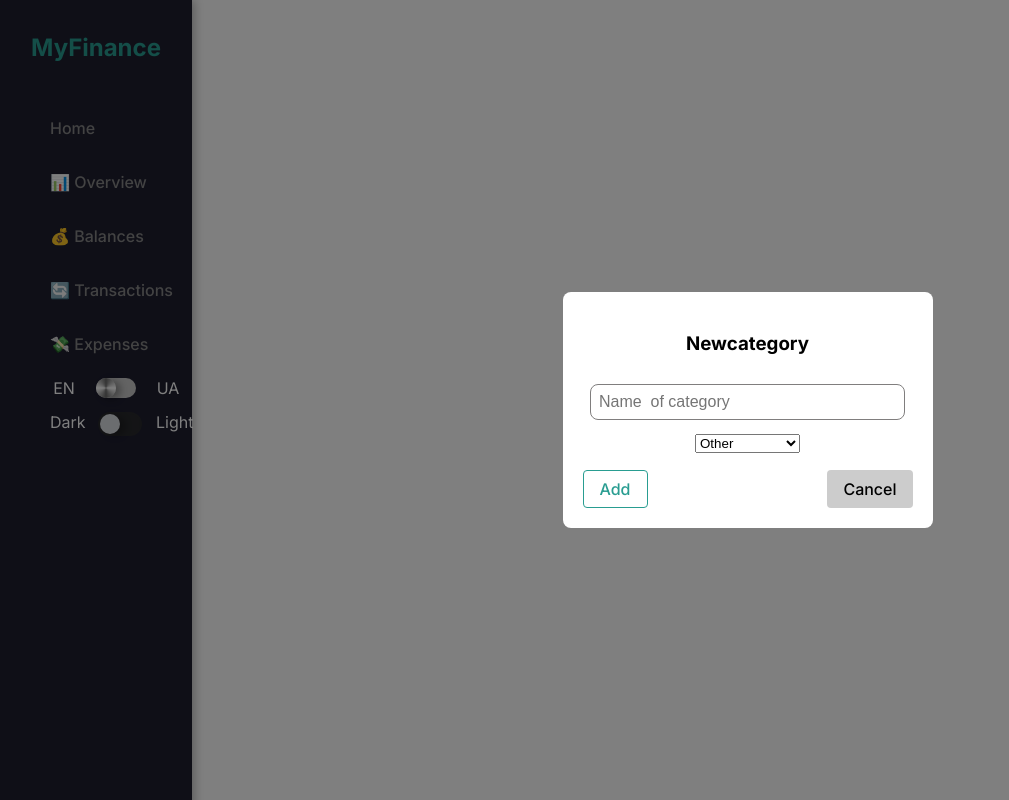
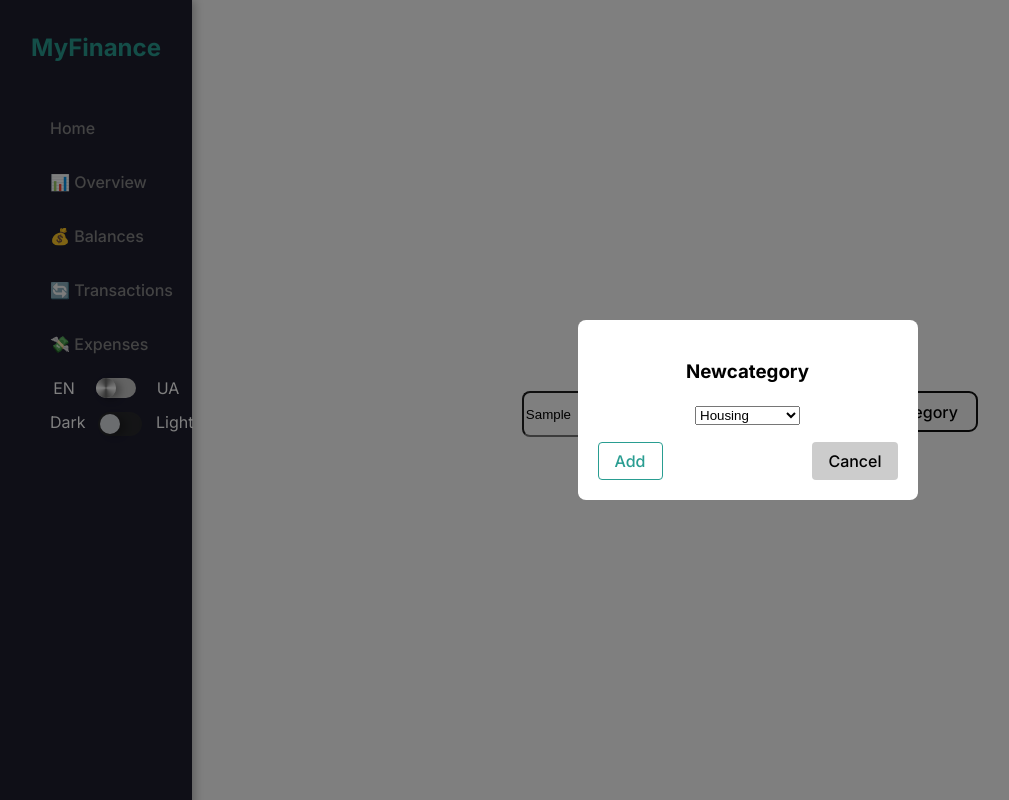
Before and after one commit to Gemchyk/FinTrack, a React (Vite) app: page /Expenses in a window 1280 px wide. Both pictures are taken after typing "Sample" into the empty fields and a click on the button "Add new category". Shown: the whole page, without its empty margins (0-1009 px from the left). Built offline with nearby package versions, Linux system fonts and the light colour scheme.

Commit message:
feat:fix_add_category_fix_UI

```diff
--- a/src/components/Categories/CategoriesList/CategoryModal/AddCategoryButton.jsx
+++ b/src/components/Categories/CategoriesList/CategoryModal/AddCategoryButton.jsx
@@ -8,7 +8,7 @@ const AddCategoryButton = () => {
 
   return (
     <>
-      <div style={{ textAlign: "center", margin: "20px 0" }}>
+      <div>
         <button onClick={() => setShowModal(true)}>
           {t("Add new category")}
         </button>
--- a/src/components/Categories/CategoriesList/CategoryModal/NewCategoryModal.jsx
+++ b/src/components/Categories/CategoriesList/CategoryModal/NewCategoryModal.jsx
@@ -7,16 +7,19 @@ import { useTranslation } from 'react-i18next';
 const NewCategoryModal = ({ onClose }) => {
   const dispatch = useDispatch();
   const [name, setName] = useState("");
-  const [iconName, setIconName] = useState("Other");
-  const {t} = useTranslation();
+  const [iconName, setIconName] = useState("Housing");
+  const { t } = useTranslation();
 
   const handleSubmit = () => {
-    if (!name.trim()) return;
+    const finalName = iconName === "Other" ? name.trim() : iconName;
+    if (!finalName) return;
+
     dispatch(addCategory({
       id: nanoid(),
-      name,
-      iconName
+      name: finalName,
+      iconName,
     }));
+
     onClose();
   };
 
@@ -24,13 +27,11 @@ const NewCategoryModal = ({ onClose }) => {
     <div className="modal-overlay" onClick={onClose}>
       <div className="modal" onClick={(e) => e.stopPropagation()}>
         <h3>{t("Newcategory")}</h3>
-        <input
-          type="text"
-          placeholder={t("Name category")}
-          value={name}
-          onChange={(e) => setName(e.target.value)}
-        />
-        <select value={iconName} onChange={(e) => setIconName(e.target.value)}>
+
+        <select
+          value={iconName}
+          onChange={(e) => setIconName(e.target.value)}
+        >
           <option value="Housing">Housing</option>
           <option value="Food">Food</option>
           <option value="Transport">Transport</option>
@@ -39,6 +40,16 @@ const NewCategoryModal = ({ onClose }) => {
           <option value="Health">Health</option>
           <option value="Other">Other</option>
         </select>
+
+        {iconName === "Other" && (
+          <input
+            type="text"
+            placeholder={t("Name category")}
+            value={name}
+            onChange={(e) => setName(e.target.value)}
+          />
+        )}
+
         <div className="modal-buttons">
           <button onClick={handleSubmit}>{t("Add")}</button>
           <button onClick={onClose}>{t("Cancel")}</button>
--- a/src/components/ExpensesGoals/ExpensesGoalsByCategory.jsx
+++ b/src/components/ExpensesGoals/ExpensesGoalsByCategory.jsx
@@ -4,15 +4,12 @@ import { useSelector, useDispatch } from "react-redux";
 import { useState } from "react";
 import AddExpenseModal from "../Categories/CategoriesList/AddExpenseModal";
 import { removeExpenseWithStats } from "../Categories/categoriesSlice";
-import { useTranslation } from "react-i18next";
-
 
 import IconFood from "/src/assets/icons/IconFood.svg?react";
 import IconTransportation from "/src/assets/icons/IconTransportation.svg?react";
 import IconEntertainment from "/src/assets/icons/IconEntertainment.svg?react";
 import IconShopping from "/src/assets/icons/IconShopping.svg?react";
 import IconOthers from "/src/assets/icons/IconOthers.svg?react";
-
 
 export const iconMap = {
   Food: <IconFood />,
@@ -33,7 +30,6 @@ export const titleMap = {
 export default function ExpensesGoalsByCategory() {
   const categories = useSelector((state) => state.categories);
   const dispatch = useDispatch();
-  const { t } = useTranslation();
   const [activeCategoryId, setActiveCategoryId] = useState(null);
   const [showModalForCategory, setShowModalForCategory] = useState(null);
   const [editingExpense, setEditingExpense] = useState(null);
@@ -44,7 +40,14 @@ export default function ExpensesGoalsByCategory() {
   };
 
   const handleDelete = (categoryId, exp) => {
-    dispatch(removeExpenseWithStats({categoryId, expenseId: exp.id, date: exp.date, amount: exp.amount}))
+    dispatch(
+      removeExpenseWithStats({
+        categoryId,
+        expenseId: exp.id,
+        date: exp.date,
+        amount: exp.amount,
+      })
+    );
   };
 
   const handleEdit = (categoryId, expense) => {
@@ -59,7 +62,6 @@ export default function ExpensesGoalsByCategory() {
 
   return (
     <div className={styles.expensesGoals}>
-      <h2>{t("Expenses by category")}</h2>
       <div className={styles.cardsGrid}>
         {categories.map((category) => {
           const total = category.expenses.reduce((sum, e) => sum + e.amount, 0);
@@ -69,7 +71,6 @@ export default function ExpensesGoalsByCategory() {
             amount: total,
             goal: category.goalAmount ?? null,
             icon: iconMap[category.iconName] || <IconOthers />,
-            name: titleMap[category.iconName] || category.name,
           };
 
           return (
--- a/src/components/ExpensesGoals/ExpensesGoalsByCategory.module.scss
+++ b/src/components/ExpensesGoals/ExpensesGoalsByCategory.module.scss
@@ -6,10 +6,13 @@
   width: 100%;
 
   h2 {
+    width: 100%;
+    text-align: center;
     margin: 0;
     font-weight: 400;
     font-size: 22px;
     color: var(--color-text-secondary);
+    margin-bottom: 15px;
   }
 }
 
--- a/src/components/SearchForm/SearchForm.scss
+++ b/src/components/SearchForm/SearchForm.scss
@@ -1,11 +1,16 @@
-
-
 .searchInput{
     // position: absolute;
     // top: 100px;
-
+    display: flex;
+    column-gap: 10px;
     input{
         height: 40px;
+        border-radius: 8px;
         color-scheme: light;
     }
 }
+.Expense_head {
+    display: flex;
+    justify-content: space-around;
+    margin-bottom: 20px;
+}
--- a/src/components/Transactions/Transactions.scss
+++ b/src/components/Transactions/Transactions.scss
@@ -1,4 +1,3 @@
-
 :root {
     --sn-bg-color: #fff;
     --sn-text-primary: #191919;
--- a/src/pages/Expenses.jsx
+++ b/src/pages/Expenses.jsx
@@ -1,19 +1,23 @@
-import ExpensesGoalsByCategory from '../components/ExpensesGoals/ExpensesGoalsByCategory';
-import SearchForm from '../components/SearchForm/SearchForm';
-import '../components/SearchForm/SearchForm.scss'
-import AddCategoryButton from '../components/Categories/CategoriesList/CategoryModal/AddCategoryButton';
+import ExpensesGoalsByCategory from "../components/ExpensesGoals/ExpensesGoalsByCategory";
+import SearchForm from "../components/SearchForm/SearchForm";
+import "../components/SearchForm/SearchForm.scss";
+import styles from "../components/ExpensesGoals/ExpensesGoalsByCategory.module.scss";
+import AddCategoryButton from "../components/Categories/CategoriesList/CategoryModal/AddCategoryButton";
+import { useTranslation } from "react-i18next";
 
-
-
-function Expenses () {
+function Expenses() {
+  const { t } = useTranslation();
   return (
     <>
-            <div>
+      <div className={styles.expensesGoals}>
+        <h2>{t("Expenses by category")}</h2>
+      </div>
+      <div className="Expense_head">
         <SearchForm />
         <AddCategoryButton />
       </div>
       <ExpensesGoalsByCategory />
     </>
-    )
+  );
 }
-export default Expenses
+export default Expenses;
--- a/src/pages/Transactions.module.scss
+++ b/src/pages/Transactions.module.scss
@@ -5,6 +5,8 @@
   gap: 24px;
 
   h2 {
+    width: 100%;
+    text-align: center;
     margin: 0;
     font-weight: 400;
     font-size: 22px;
@@ -126,5 +128,4 @@
   }
 
 
-
 }
```
Lines whose indentation alone changed are shown as unchanged.
